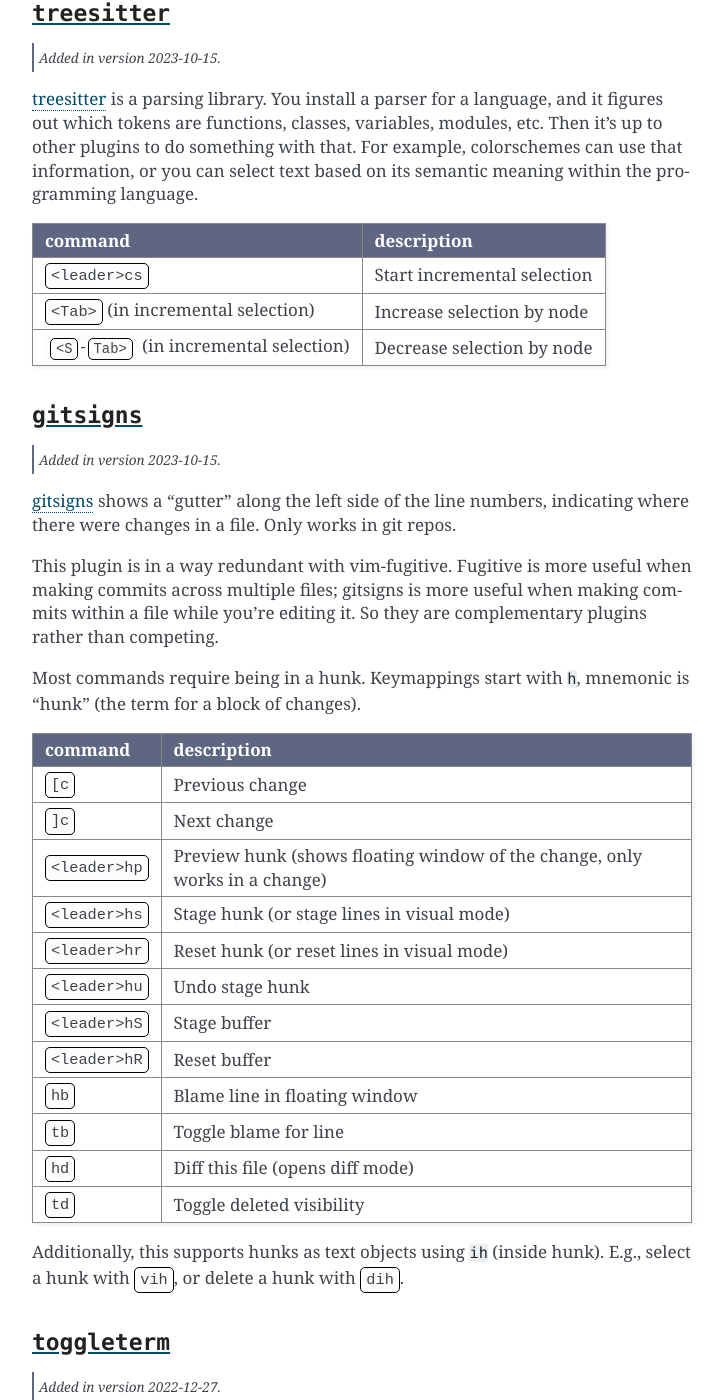
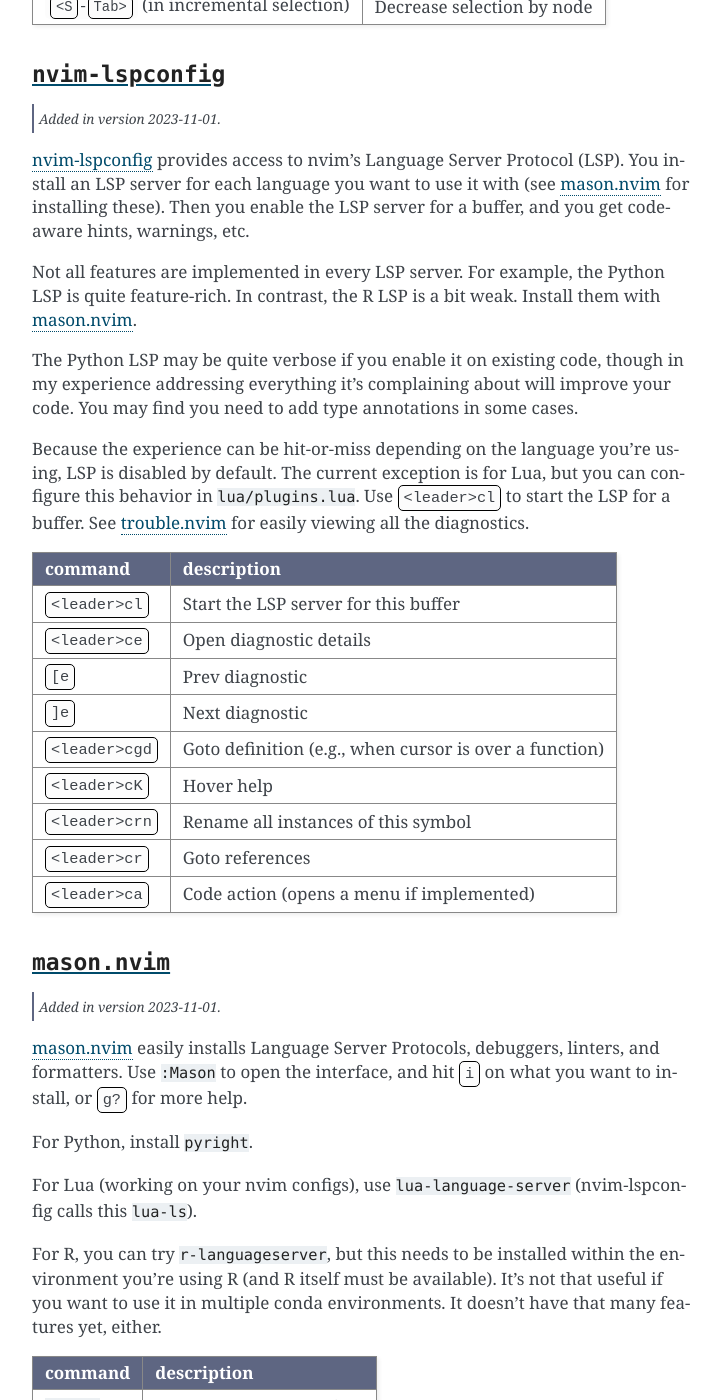
Before and after one commit to daler/dotfiles, a Sphinx documentation site: the page built from docs/vim.rst, in a window 1280 px wide and 1400 px high, scrolled down 9985 px. Shown: the whole window, without its empty margins (388-1112 px from the left). Built offline with Sphinx 7.4.7, drawn with Linux system fonts in a browser that asks for light colours; some of the changed text lies outside the part shown.

Commit message:
vim docs cleanup

```diff
--- a/docs/vim.rst
+++ b/docs/vim.rst
@@ -52,10 +38,10 @@
 
 The vim config has these lines:
 
-.. code-block:: vim
+.. code-block:: lua
 
-    :autocmd InsertEnter * set listchars=tab:>•
-    :autocmd InsertLeave * set listchars=tab:>•,trail:∙,nbsp:•,extends:⟩,precedes:⟨
+    vim.cmd(":autocmd InsertEnter * set listchars=tab:>•")
+    vim.cmd(":autocmd InsertLeave * set listchars=tab:>•,trail:∙,nbsp:•,extends:⟩,precedes:⟨")
 
 With these settings <TAB> characters look like ``>••••``. Trailing spaces show up
 as dots like ``∙∙∙∙∙``.
@@ -68,7 +54,7 @@
 Switching buffers
 -----------------
 
-Three main ways of *opening* a file in a new buffer:
+Three main ways of **opening** file in a new buffer:
 
 .. list-table::
    :header-rows: 1
@@ -104,11 +90,16 @@
    * - :kbd:`<leader>1`, :kbd:`<leader>2`
      - First buffer, last buffer
 
-   * - :kbd:`,b`
-     - tab-complete buffer name (or number), then hit enter
+   * - :kbd:`<leader>b` then type highlighted letter in tab
+     - Switch buffer
 
 The display of the bufferline is configured in :file:`lua/plugins.lua`, as part
-of the vim-airline plugin.
+of the bufferline plugin. It is additionally styled using the
+daler/zenburn.nvim plugin/colorscheme.
+
+.. versionadded:: 2023-11-01
+   :kbd:`<leader>b` using bufferline plugin
+
 
 
 Format options explanation
@@ -116,9 +107,9 @@
 
 The following options change the behavior of various formatting; see ``:h formatoptions``:
 
-.. code-block:: vim
+.. code-block:: lua
 
-    set formatoptions=qrn1coj
+    vim.cmd("set formatoptions=qrn1coj")
 
 Explanation of these options:
 
@@ -163,12 +154,13 @@
 the ``which-key`` plugin, many of these are also discoverable by hitting the
 first key and then waiting a second for the menu to pop up.
 
-These are defined in :file:`lua/mappings.lua`.
-
 .. note::
 
   **Mappings that use a plugin** are configured in the :file:`lua/plugins.lua`
   file and are described below under the respective plugin's section.
+
+If you're definign your own keymappings, add a ``desc`` argument so that
+which-key will provide a description for it.
 
 .. list-table::
     :header-rows: 1
@@ -204,9 +196,9 @@
         making section separators.
 
     * - :kbd:`<leader><TAB>`
-      - Useful for working with TSVs. Writes ``:set nowrap tabstop=`` and then
-        leaves the cursor at the vim command bar so you can fill in a reasonble
-        tabstop for the file you're looking at.
+      - Useful for working with TSVs. Starts the command ``:set nowrap
+        tabstop=`` but then leaves the cursor at the vim command bar so you can
+        fill in a reasonble tabstop for the file you're looking at.
 
     * - :kbd:`<leader>\``
       - (that's a backtick) Adds a new RMarkdown chunk and places the cursor
@@ -219,15 +211,6 @@
     * - :kbd:`<leader>ko`
       - Used for RMarkdown; writes an RMarkdown chunk with commonly-used knitr
         global options (mnemonic: knitr options)
-
-This is configured in :file:`lua/autocommands.lua`:
-
-.. list-table::
-    :header-rows: 1
-    :align: left
-
-    * - command
-      - description
 
     * - :kbd:`<leader>d`
       - Insert the current date as a ReST or Markdown-formatted title,
@@ -251,27 +234,28 @@
 Each plugin spec in :file:`lua/plugins.lua` is a table. The first property is
 the name of the plugin. Other properties:
 
-  * lazy: only load when requested by something else. Saves on initial load time.
+* ``lazy``: only load when requested by something else. Saves on initial load
+  time, but use this with care since it can get confusing.
 
-  * ft: only load the plugin when editing this filetype. Implies lazy=true.
+* ``ft``: only load the plugin when editing this filetype. Implies lazy=true.
 
-  * cmd: only load the plugin when first running this command. Implies lazy=true.
+* ``cmd``: only load the plugin when first running this command. Implies lazy=true.
 
-  * keys: only load the plugin when using these keymappings. Implies lazy=true.
+* ``keys``: only load the plugin when using these keymappings. Implies lazy=true.
 
-  * config: run this stuff after the plugin loads. If config = true, just run
-    the default setup for the plugin.
+* ``config``: run this stuff after the plugin loads. If config = true, just run
+  the default setup for the plugin.
 
-  * init: similar to config, but used for pure-vim plugins
+* ``init``: similar to config, but used for pure-vim plugins
 
-If keys are specified, this is the only place they need to be mapped, and
-they will make their way into the which-key menu even if they trigger
-a lazy-loaded plugin.
+If keys are specified, this is the only place they need to be mapped, and they
+will make their way into the which-key menu even if they trigger a lazy-loaded
+plugin. Use the ``desc`` argument to give which-key a description to use.
 
 Here, plugins are sorted roughly so that the ones that provide additional
 commands come first.
 
-.. note:: note
+.. note::
 
     Don't like a plugin? Find it in :file:`lua/plugins.lua` and add ``enabled
     = false`` next to where the plugin is named. For example:
@@ -281,6 +265,8 @@
       -- ... other stuff
       { "user/plugin-name", enabled = false },
       -- ... more stuff
+
+    Or delete it, or comment it out.
 
 Here is a list of the plugins documented below:
 
@@ -339,7 +325,7 @@
 a floating window with fuzzy-search selection.
 
 Type in the text box to filter the list. Hit enter to select (and open the
-selected file in a new buffer).
+selected file in a new buffer). Hit Esc twice to exit.
 
 .. list-table::
     :header-rows: 1
@@ -537,7 +523,7 @@
       - Toggle aerial sidebar
 
     * - :kbd:`{` and :kbd:`}`
-      - Jump to prev or next item
+      - Jump to prev or next item (function, snakemake rule, markdown section)
 
 For navigating complex codebases, there are other keys that are automatically
 mapped, which you can read about in the `README for aerial
@@ -572,6 +558,110 @@
     * - :kbd:`<S-Tab>` (in incremental selection)
       - Decrease selection by node
 
+``nvim-lspconfig``
+~~~~~~~~~~~~~~~~~~
+
+.. versionadded:: 2023-11-01
+
+`nvim-lspconfig <https://github.com/neovim/nvim-lspconfig>`_ provides access to
+nvim's Language Server Protocol (LSP). You install an LSP server for each
+language you want to use it with (see :ref:`mason` for installing these).
+Then you enable the LSP server for a buffer, and you get code-aware hints,
+warnings, etc.
+
+Not all features are implemented in every LSP server. For example, the Python
+LSP is quite feature-rich. In contrast, the R LSP is a bit weak. Install them
+with :ref:`mason`.
+
+The Python LSP may be quite verbose if you enable it on existing code, though
+in my experience addressing everything it's complaining about will improve your
+code. You may find you need to add type annotations in some cases.
+
+Because the experience can be hit-or-miss depending on the language you're
+using, LSP is disabled by default. The current exception is for Lua, but you
+can configure this behavior in :file:`lua/plugins.lua`. Use :kbd:`<leader>cl`
+to start the LSP for a buffer. See :ref:`trouble` for easily viewing all the
+diagnostics.
+
+.. list-table::
+    :header-rows: 1
+    :align: left
+
+    * - command
+      - description
+    * - :kbd:`<leader>cl`
+      - Start the LSP server for this buffer
+    * - :kbd:`<leader>ce`
+      - Open diagnostic details
+    * - :kbd:`[e`
+      - Prev diagnostic
+    * - :kbd:`]e`
+      - Next diagnostic
+    * - :kbd:`<leader>cgd`
+      - Goto definition (e.g., when cursor is over a function)
+    * - :kbd:`<leader>cK`
+      - Hover help
+    * - :kbd:`<leader>crn`
+      - Rename all instances of this symbol
+    * - :kbd:`<leader>cr`
+      - Goto references
+    * - :kbd:`<leader>ca`
+      - Code action (opens a menu if implemented)
+
+.. _mason:
+
+``mason.nvim``
+~~~~~~~~~~~~~~
+
+.. versionadded:: 2023-11-01
+
+`mason.nvim <https://github.com/williamboman/mason.nvim>`_ easily installs
+Language Server Protocols, debuggers, linters, and formatters. Use ``:Mason``
+to open the interface, and hit :kbd:`i` on what you want to install, or
+:kbd:`g?` for more help.
+
+For Python, install ``pyright``.
+
+For Lua (working on your nvim configs), use ``lua-language-server``
+(nvim-lspconfig calls this ``lua-ls``).
+
+For R, you can try ``r-languageserver``, but this needs to be installed within
+the environment you're using R (and R itself must be available). It's not
+that useful if you want to use it in multiple conda environments. It doesn't
+have that many features yet, either.
+
+.. list-table::
+    :header-rows: 1
+    :align: left
+
+    * - command
+      - description
+    * - ``:Mason``
+      - Open the mason interface
+
+.. _trouble:
+
+``trouble.nvim``
+~~~~~~~~~~~~~~~~
+
+.. versionadded:: 2023-11-01
+
+
+`trouble.nvim <https://github.com/folke/trouble.nvim>`_ organizes all the LSP
+diagnostics into a single window. You can use that to navigate the issues found
+in your code.
+
+.. list-table::
+    :header-rows: 1
+    :align: left
+
+    * - command
+      - description
+    * - :kbd:`<leader>ct`
+      - Toggle trouble.nvim window
+
+
+.. _gitsigns_ref:
 
 ``gitsigns``
 ~~~~~~~~~~~~
@@ -635,6 +725,10 @@
 
 Additionally, this supports hunks as text objects using ``ih`` (inside hunk).
 E.g., select a hunk with :kbd:`vih`, or delete a hunk with :kbd:`dih`.
+
+.. seealso::
+
+   :ref:`vimfugitive`, :ref:`gitsigns_ref`, :ref:`vimgv`,  and :ref:`diffview` are other complementary plugins for working with Git.
 
 ``toggleterm``
 ~~~~~~~~~~~~~~
@@ -762,8 +856,11 @@
     * - :kbd:`dp`
       - [P]ut the contents of this diff into the other file
 
+.. seealso::
 
-.. _vim-gv:
+   :ref:`vimfugitive`, :ref:`gitsigns_ref`, :ref:`vimgv`,  and :ref:`diffview` are other complementary plugins for working with Git.
+
+.. _vimgv:
 
 ``vim.gv``
 ~~~~~~~~~~
@@ -772,6 +869,7 @@
 
 `vim.gv <https://github.com/junegunn/gv.vim>`_ provides an interface to easily
 view and browse git history.
+
 
 .. list-table::
     :header-rows: 1
@@ -785,6 +883,10 @@
 
     * - :kbd:`GV`
       - Open a commit browser, hit :kbd:`Enter` on a commit to view
+
+.. seealso::
+
+   :ref:`vimfugitive`, :ref:`gitsigns_ref`, :ref:`vimgv`,  and :ref:`diffview` are other complementary plugins for working with Git.
 
 ``vim-mergetool``
 ~~~~~~~~~~~~~~~~~
@@ -984,6 +1086,63 @@
     * - :kbd:`<C-v>`, then use :kbd:`:B` instead of :kbd:`:`
       - Operates on visual block selection only
 
+``bufferline.nvim``
+~~~~~~~~~~~~~~~~~~~
+
+.. versionadded:: 2023-11-01
+
+`bufferline.nvim <https://github.com/akinsho/bufferline.nvim>`_ provides the
+tabs along the top.
+
+
+.. list-table::
+    :header-rows: 1
+    :align: left
+
+    * - command
+      - description
+    * - :kbd:`<leader>b`, then type highlighted letter in tab
+      - Switch to buffer
+
+.. _diffview:
+
+``diffview.nvim``
+~~~~~~~~~~~~~~~~~
+
+.. versionadded:: 2023-10-11
+
+`diffview.nvim <https://github.com/sindrets/diffview.nvim>`_ supports viewing
+diffs across multiple files. It also has a nice interface for browsing previous
+commits.
+
+I'm still figuring out when it's better to use this, fugitive, or gitsigns.
+
+.. seealso::
+
+   :ref:`vimfugitive`, :ref:`gitsigns_ref`, :ref:`vimgv`,  and :ref:`diffview` are other complementary plugins for working with Git.
+
+See the homepage for details.
+
+.. list-table::
+
+    * - command
+      - description
+
+    * - ``:DiffviewOpen``
+      - Opens the viewer
+
+    * - ``:DiffviewFileHistory``
+      - View diffs for this file throughout git history
+
+
+``lualine``
+~~~~~~~~~~~
+
+.. versionadded:: 2023-11-01
+
+`lualine <https://github.com/nvim-lualine/lualine.nvim>`_ provides the status line along the bottom.
+
+No additional commands configured.
 
 ``indent-blankline``
 ~~~~~~~~~~~~~~~~~~~~
@@ -1045,33 +1204,6 @@
 No additional commands configured.
 
 
-``vim-airline``
-~~~~~~~~~~~~~~~
-
-.. versionadded:: 2016
-
-`vim-airline <https://github.com/vim-airline/vim-airline>`_ provides a nice
-statusline, plus "tabs" that allow you to easily switch between open files and
-copy/paste between them.
-
-Install powerline fonts for full effect (``./setup.sh --powerline``). See below
-for themes.
-
-No additional commands configured.
-
-
-``vim-airline-themes``
-~~~~~~~~~~~~~~~~~~~~~~
-
-.. versionadded:: 2016
-
-`vim-airline-themes
-<https://github.com/vim-airline/vim-airline/wiki/Screenshots>`_ provides themes
-for use with vim-airline.
-
-No additional commands configured.
-
-
 ``vim-tmux-clipboard``
 ~~~~~~~~~~~~~~~~~~~~~~
 
@@ -1090,28 +1222,21 @@
 
 ``sphinx.nvim``
 ~~~~~~~~~~~~~~~
+
+.. versionadded:: 2023-10-11
+
 `sphinx.nvim <https://github.com/stsewd/sphinx.nvim>`_ provides some
 integrations for Sphinx and ReStructured Text.
 
 No additional commands configured.
 
-``diffview.nvim``
-~~~~~~~~~~~~~~~~~
-`diffview.nvim <https://github.com/sindrets/diffview.nvim>`_ supports viewing
-diffs across multiple files. It also has a nice interface for browsing previous
-commits.
 
-I'm still figuring out when it's better to use this, fugitive, or gitsigns.
+``zenburn.nvim``
+~~~~~~~~~~~~~~~~
 
-See the homepage for details.
+.. versionadded:: 2023-11-01
 
-.. list-table::
+This uses my fork of https://github.com/phha/zenburn.nvim, which adds addtional
+support for plugins and tweaks some of the existing colors to work better.
 
-    * - command
-      - description
-
-    * - ``:DiffviewOpen``
-      - Opens the viewer
-
-    * - ``:DiffviewFileHistory``
-      - View diffs for this file throughout git history
+No additional commands configured.
```
Also changed, not shown: other parts of docs/vim.rst (+20 -34 lines).
